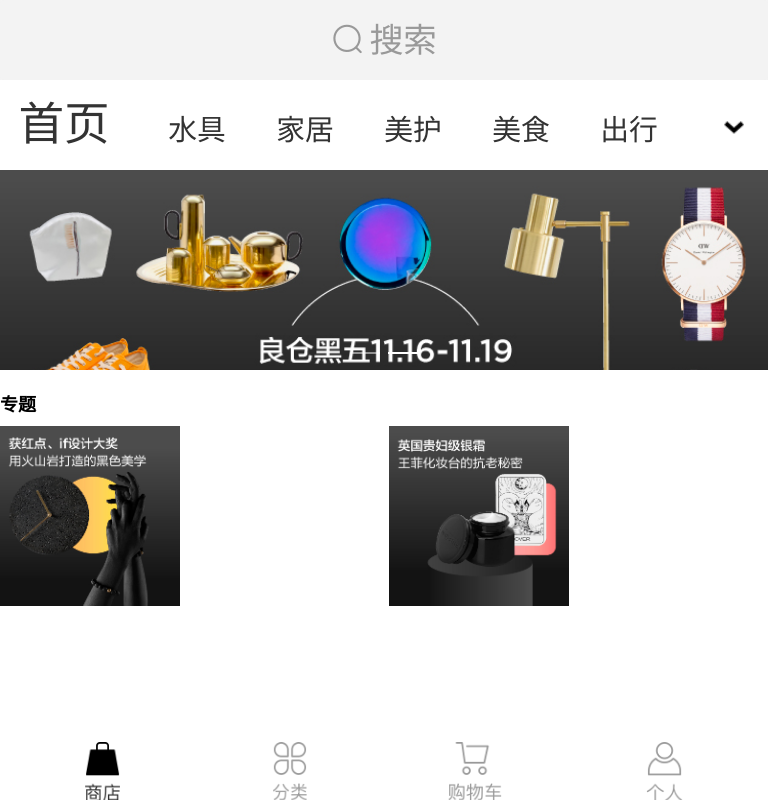
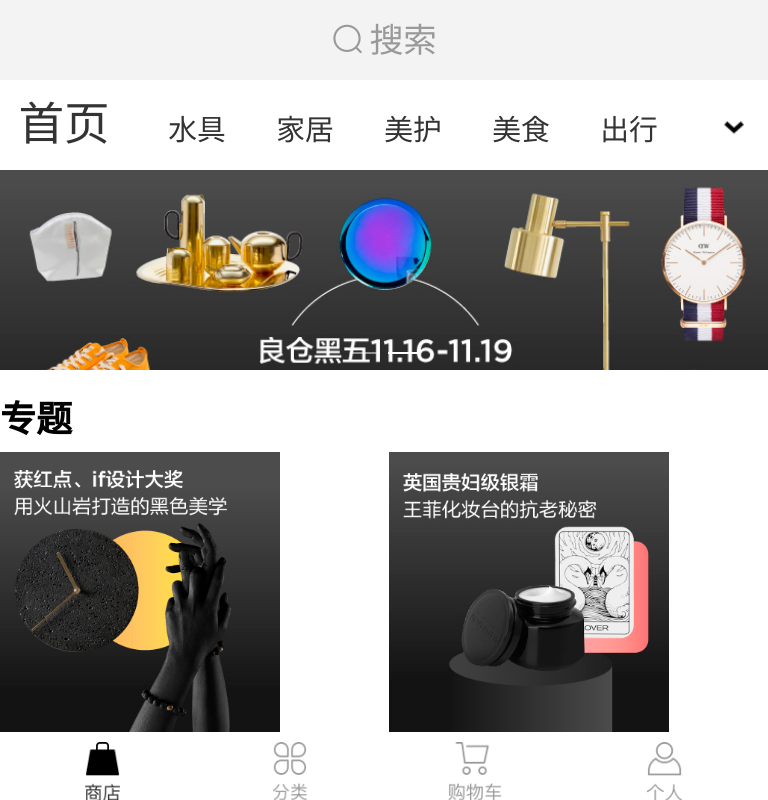
Before and after one commit to lnxrsdqc/GoodStoreHouse, a Vue app: page /#/Index in a window 768 px wide. Built offline with nearby package versions, Linux system fonts and the light colour scheme.

Commit message:
11/19 20:30

```diff
--- a/src/App.vue
+++ b/src/App.vue
@@ -1,7 +1,7 @@
 <template>
   <div id="GoodStoreHouse">
     <el-container>
-        <div>
+        <div class="main">
           <router-view/>
         </div>
         <el-footer class="footer">
--- a/src/components/Index.vue
+++ b/src/components/Index.vue
@@ -18,7 +18,7 @@
 	  	</el-row>
   	</div>
   	<div class="second">
-  		<div class="specialBenefit">
+  		<div class="todayTopic">
   			<el-row>
 		  		<el-col :span="24">
 		  			<div class="topick">专题</div>
@@ -33,7 +33,7 @@
 		  		</el-col>
 		  	</el-row>
   		</div>
-
+  		<div class="specialBenefit"></div>
   	</div>
   </div>
 </template>
@@ -80,11 +80,11 @@
 	    min-width: 320px;
     }
 
-    @media only screen and (max-width:768px){
-    	.Index{
+    @media only screen and (max-width:600px){
+    	/*.Index{
     		max-height: 500px;
     		overflow: hidden;
-    	}
+    	}*/
     	.Index .second{
     		margin-top: 20px;
     	}
@@ -112,4 +112,36 @@
 	    	background-size: contain;
 	    }
     }
+    @media only screen and (min-width:600px) and (max-width:800px){
+    	/*.Index{
+    		max-height: 700px;
+    		overflow: hidden;
+    	}*/
+    	.Index .second{
+    		margin-top: 20px;
+    	}
+    	.Index .topick{
+	    	font-size: 3rem;
+	    	font-weight: bold;
+	    }
+	    .Index .topick-img>.el-col{
+	    	width: 50%;
+	    	height:300px;
+	    	padding: 10px 0;
+	    }
+	    .Index .topick-img1{
+	    	width: 100%;
+	    	height: 100%;
+	    	background-image: url("../assets/imgs/Index/middle-17.jpg");
+	    	background-repeat: no-repeat;
+	    	background-size: contain;
+	    }
+	    .Index .topick-img2{
+	    	width: 100%;
+	    	height: 100%;
+	    	background-image: url("../assets/imgs/Index/middle-18.jpg");
+	    	background-repeat: no-repeat;
+	    	background-size: contain;
+	    }
+    }
 </style>
--- a/src/components/Shop.vue
+++ b/src/components/Shop.vue
@@ -66,8 +66,7 @@
 <style scoped>
     .Shop{
     	width:100%;
-    	height:auto;
-    	padding:0 0px;
+    	height: 100%;
     	position: relative;
     }
     header{
@@ -233,7 +232,9 @@
     	background-size: contain;
      }
      section{
-     	position: relative;
+     	width: 100%;
+     	height: 100%;
+     	position: absolute;
      	top: 170px;
      }
     }
```
